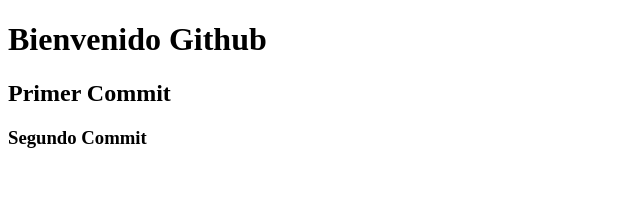
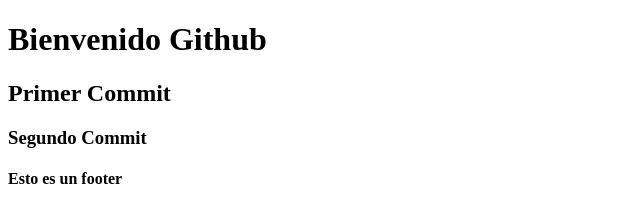
Before and after one commit to Emadtoledo/comi-36405, a plain HTML site: page index.html in a window 1280 px wide. Shown: the whole page, without its empty margins (0-640 px from the left). Drawn offline with Linux system fonts and the light colour scheme.

Commit message:
creamos un footer

```diff
--- a/index.html
+++ b/index.html
@@ -10,5 +10,9 @@
     <h1>Bienvenido Github</h1>
     <h2>Primer Commit</h2>
     <h3>Segundo Commit</h3>
+
+    <footer>
+        <h4>Esto es un footer</h4>
+    </footer>
 </body>
 </html>
```
